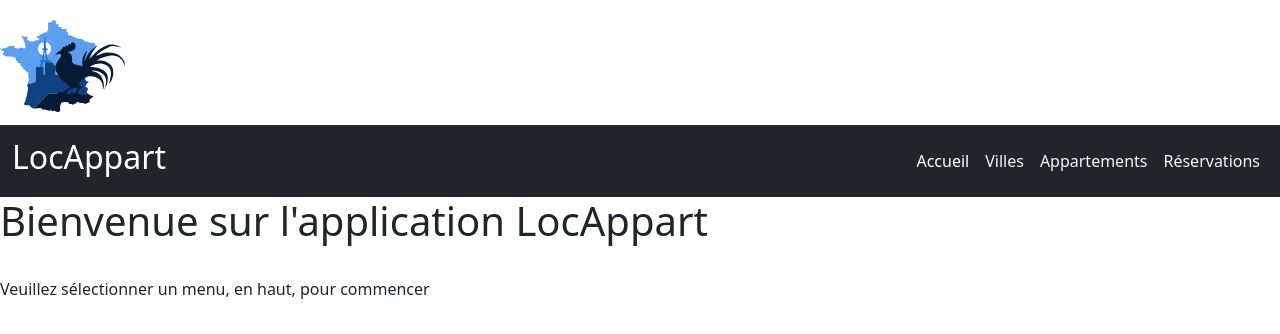
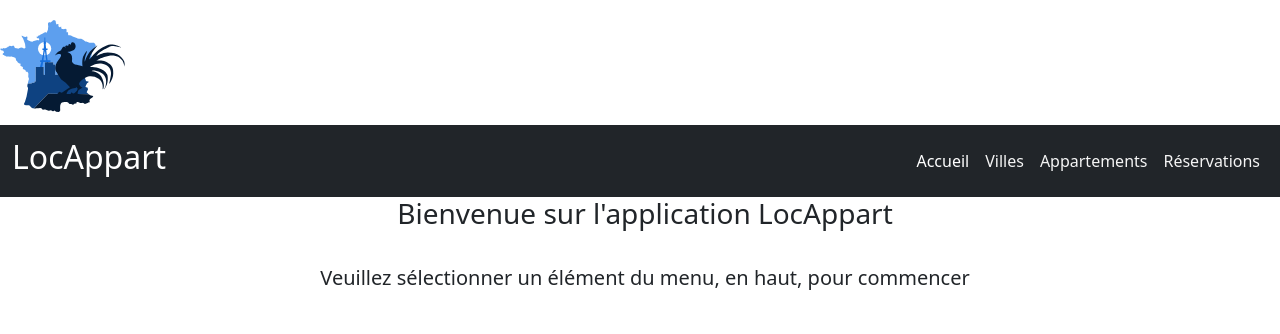
Before and after one commit to tsitokely/d314-frontend, a Vue app: page / in a window 1280 px wide. Shown: the top 334 px of the page. Built offline with nearby package versions, Linux system fonts and the light colour scheme.

Commit message:
Updated home view to be more presentable

```diff
--- a/src/views/HomeView.vue
+++ b/src/views/HomeView.vue
@@ -1,11 +1,12 @@
 <script setup>
-import TheWelcome from '../components/TheWelcome.vue'
 </script>
 
 <template>
   <main>
-    <h1>Bienvenue sur l'application LocAppart</h1>
-    <br>
-    <p>Veuillez sélectionner un menu, en haut, pour commencer</p>
+    <div class="text-lg-center" style="margin-left: 10px;">
+      <h3>Bienvenue sur l'application LocAppart</h3>
+      <br>
+      <p class="lead">Veuillez sélectionner un élément du menu, en haut, pour commencer</p>
+    </div>
   </main>
 </template>
```
